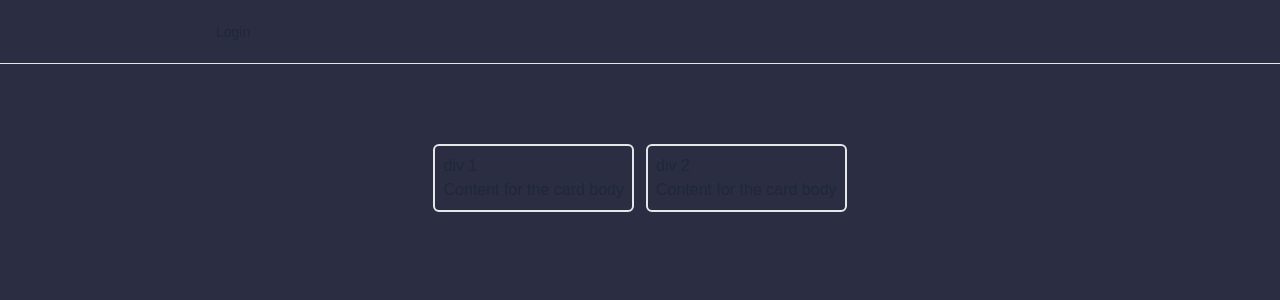
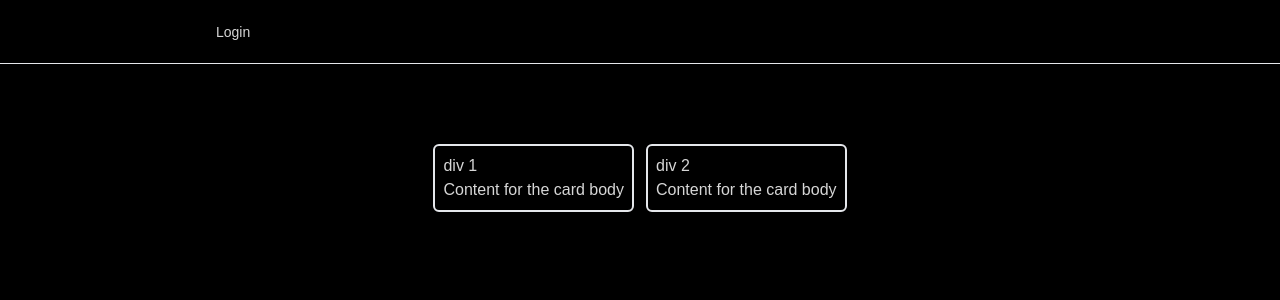
Before and after one commit to RW2023/notes, a Next.js app: page / in a window 1280 px wide. Shown: the top 300 px of the page. Built offline with nearby package versions, Linux system fonts and the light colour scheme; no server answers.

Commit message:
remove unused styles and set black theme

```diff
--- a/app/layout.tsx
+++ b/app/layout.tsx
@@ -17,8 +17,8 @@ export default function RootLayout({
   children: React.ReactNode;
 }) {
   return (
-    <html lang="en">
-      <body className="bg-background text-foreground">
+    <html lang="en" data-theme="black">
+      <body>
         <main className="min-h-screen flex flex-col items-center">
           {children}
         </main>
```
